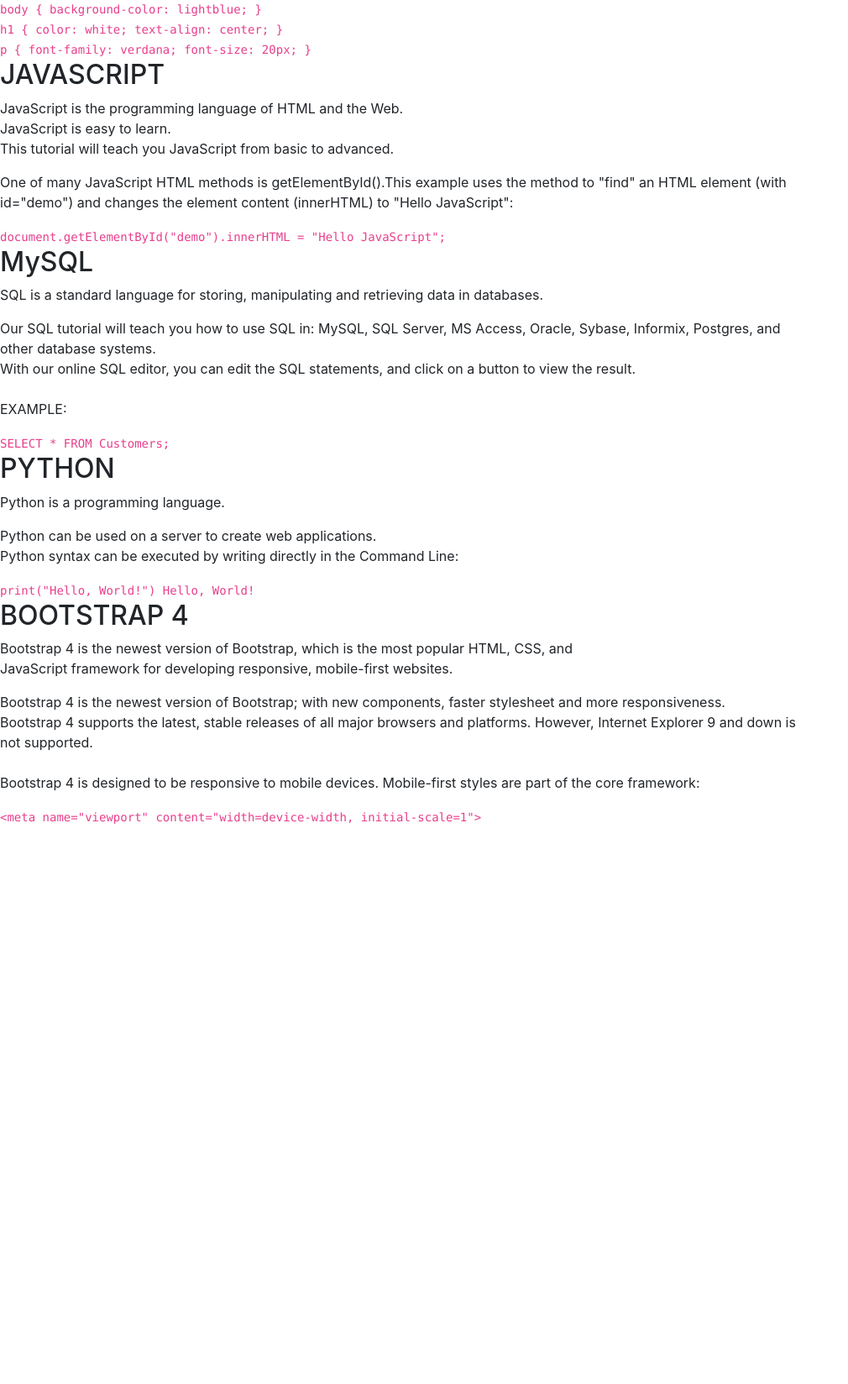
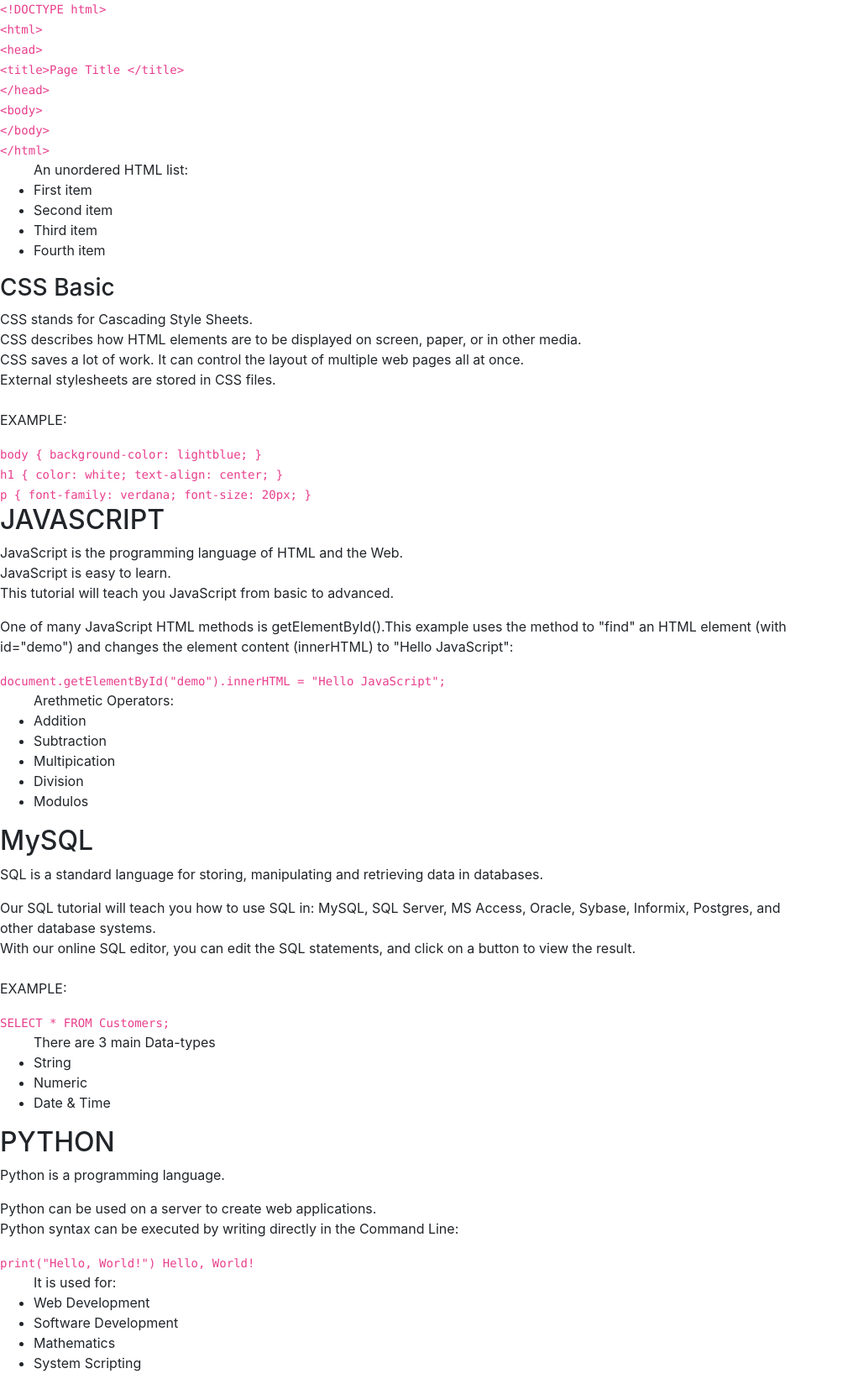
Before and after one commit to ahmadalhajh/trial_3, a plain HTML site: page index.html in a window 1280 px wide. Shown: the part 256-1904 px from the top of the page at 84% size, without its empty margins (0-1010 px from the left). Before the commit the page ends 1240 px from the top, so only its background shows below. Drawn offline with nearby package versions, Linux system fonts and the light colour scheme.

Commit message:
added user-story 7 & 8

```diff
--- a/index.html
+++ b/index.html
@@ -21,6 +21,8 @@
     <div class="container-fluid">
       <main id="main-doc" class="row">
 
+        <nav id="navbar"> </nav>
+
         <div class="col-sm-12 col-lg-9 p-0">
           <section class="main-section" id="HTML_&_CSS">
             <header>
@@ -32,6 +34,28 @@
             HTML elements tell the browser how to display the contenT.<br> HTML elements label pieces of content such as "this is a heading", "this is a paragraph", "this is a link", etc.<br><br>
             EXAMPLE:
             </p>
+            <code>
+              &lt;!DOCTYPE html><br>
+              &lt;html><br>
+              &lt;head><br>
+              &lt;title>Page Title &lt;/title><br>
+              &lt;/head><br>
+              &lt;body><br>
+
+              &lt;/body><br>
+              &lt;/html><br>
+            </code>
+            <ul>An unordered HTML list:
+              <li>First item</li>
+              <li>Second item</li>
+              <li>Third item</li>
+              <li>Fourth item</li>
+            </ul>
+
+            <h3>CSS Basic</h3>
+            <p class="p2">CSS stands for Cascading Style Sheets.<br>CSS describes how HTML elements are to be displayed on screen, paper, or in other media.<br>CSS saves a lot of work. It can control the layout of multiple web pages all at once.
+              <br>External stylesheets are stored in CSS files. <br><br>
+              EXAMPLE:</p>
 
             <code>
               body {
@@ -64,6 +88,14 @@
 
             <code>document.getElementById("demo").innerHTML = "Hello JavaScript";</code>
 
+            <ul> Arethmetic Operators:
+              <li>Addition</li>
+              <li>Subtraction</li>
+              <li>Multipication</li>
+              <li>Division</li>
+              <li>Modulos</li>
+            </ul>
+
           </section>
 
           <section class="main-section" id="MYSQL">
@@ -78,6 +110,11 @@
               </p>
 
               <code>SELECT * FROM Customers;</code>
+              <ul>There are 3 main Data-types
+                <li>String</li>
+                <li>Numeric</li>
+                <li>Date & Time</li>
+              </ul>
 
           </section>
 
@@ -95,6 +132,13 @@
               Hello, World!
             </code>
 
+            <ul>It is used for:
+              <li>Web Development</li>
+              <li>Software Development</li>
+              <li>Mathematics</li>
+              <li>System Scripting</li>
+            </ul>
+
           </section>
 
           <section class="main-section" id=BOOTSTRAP_4>
@@ -111,6 +155,11 @@
 
             <code> &lt;meta name="viewport" content="width=device-width, initial-scale=1"></code>
 
+            <ul>Two ways to start using Bootstrap 4 on your own web site:
+              <li>Include Bootstrap 4 from a CDN</li>
+              <li>Download Bootstrap 4 from getbootstrap.com</li>
+            </ul>
+
           </section>
         </div>
 
```
